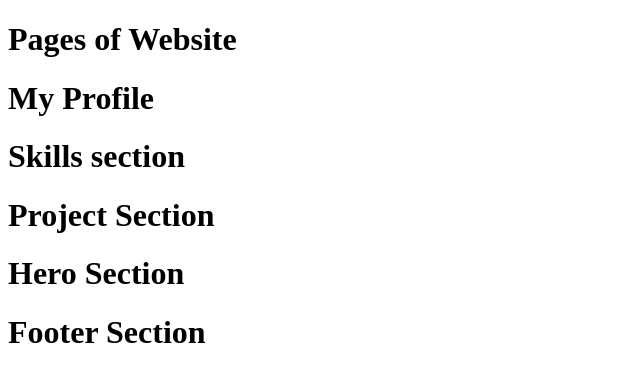
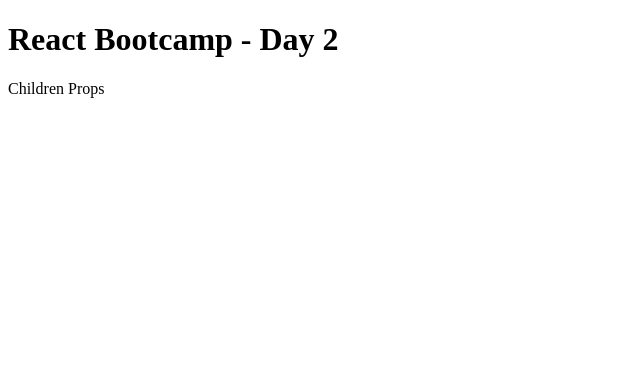
Before and after one commit to AlishaShaikh-create/My_FullStack_Journey, a React (Vite) app in the folder 03-React/01-Basic/: page / in a window 1280 px wide. Shown: the top 382 px of the page, without its empty margins (0-640 px from the left). Built offline with nearby package versions, Linux system fonts and the light colour scheme.

Commit message:
react Props

```diff
--- a/03-React/01-Basic/src/App.jsx
+++ b/03-React/01-Basic/src/App.jsx
@@ -3,19 +3,17 @@ import Navbar from "./navbar"
 import Skills from "./Skills"
 import Project from "./Project"
 import Hero from "./Hero"
-import Footer from "./Footer"
+import Product_cart from "./Product_cart"
 
 function App() {
 
+
   return (
     <>
-    <h1>Pages of Website</h1>
-    <Navbar/>
-    <Skills/>
-    <Project/>
-    <Hero/>
-    <Footer/>
-
+  <Practice>
+    <h1>React Bootcamp - Day 2</h1>
+    <p> Children Props</p>
+  </Practice>
     </>
   )
 }
--- a/03-React/01-Basic/src/Footer.jsx
+++ /dev/null
@@ -1,9 +0,0 @@
-function Footer(){
-    return (
-        <>
-        <h1> Footer Section</h1>
-        </>
-    )
-}
-
-export default Footer
--- a/03-React/01-Basic/src/Practice.jsx
+++ b/03-React/01-Basic/src/Practice.jsx
@@ -1,9 +1,12 @@
 
-function Practice (){
+function Practice (props){
+
+
     return (
         <>
-        <img src="https://react.dev/images/docs/scientists/MK3eW3As.jpg"
-      alt="Katherine Johnson" />
+        <div >
+            {props.children}
+        </div>
         </>
     )
 
--- /dev/null
+++ b/03-React/01-Basic/src/Product_cart.jsx
@@ -0,0 +1,13 @@
+function Product_cart({title , price , rating}){
+    // console.log(props)
+    return (
+        <>
+        <h1>{title}</h1>
+        <p> Price = {price}</p>
+        <p> rating = {rating}</p>
+        </>
+
+    )
+}
+
+export default Product_cart
```
